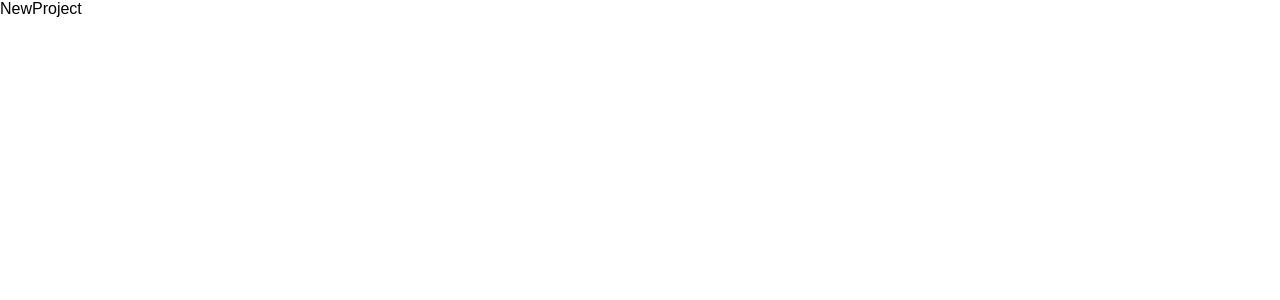
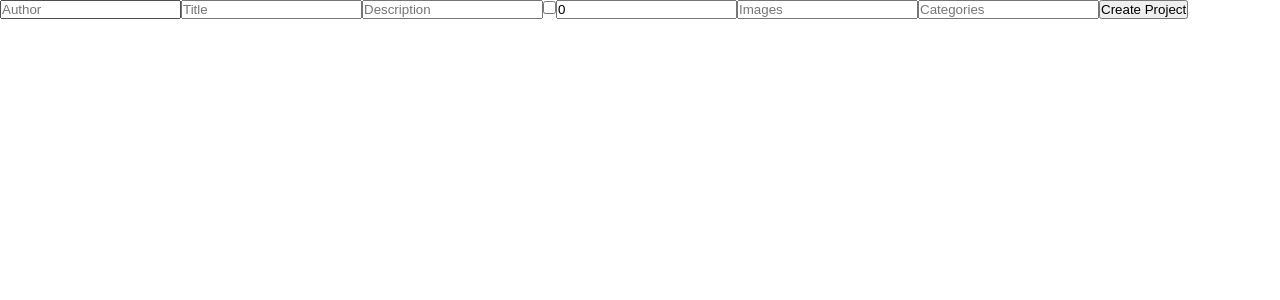
Before and after one commit to takuhartley/official-portfolio, a React (Create React App) app in the folder frontend/: page /projects/new in a window 1280 px wide. Shown: the top 300 px of the page. Built offline with nearby package versions, Linux system fonts and the light colour scheme.

Commit message:
Updated project folder
Working on code now

```diff
--- a/frontend/package.json
+++ b/frontend/package.json
@@ -13,6 +13,7 @@
     "@testing-library/react": "^13.4.0",
     "@testing-library/user-event": "^13.5.0",
     "axios": "^1.1.3",
+    "formik": "^2.2.9",
     "react": "^18.2.0",
     "react-dom": "^18.2.0",
     "react-dropzone": "^14.2.3",
--- a/frontend/src/App.js
+++ b/frontend/src/App.js
@@ -4,7 +4,7 @@ import Login from './Components/Login/Login.jsx'
 import Logout from './Components/Header/Logout/Logout.jsx'
 import Projects from './Pages/Projects/Projects.jsx'
 import Project from './Pages/Project/Project.jsx'
-import NewProject from './Pages/Dashboard/NewProject/NewProject.jsx'
+import NewProjectPage from './Pages/Dashboard/NewProjectPage/NewProjectPage.jsx'
 import About from './Pages/About/About.jsx'
 import Contact from './Pages/Contact/Contact.jsx'
 import Dashboard from './Pages/Dashboard/Dashboard.jsx'
@@ -24,7 +24,7 @@ const App = () => {
             <Route index element={<Projects />} />
             <Route path=':id' element={<Project />} />
             <Route path=':id/edit' element={<EditProject />} />
-            <Route path='new' element={<NewProject />} />
+            <Route path='new' element={<NewProjectPage />} />
           </Route>
           <Route path='/images'>
             <Route index element={<ImageSetting />} />
--- a/frontend/src/Pages/Dashboard/Dashboard.jsx
+++ b/frontend/src/Pages/Dashboard/Dashboard.jsx
@@ -107,6 +107,7 @@ function DashboardContent () {
             </IconButton>
             <Typography variant='h6' noWrap component='div'>
               Robby Dashboard
+              <RouterLink to={`/projects/new`}>New Project</RouterLink>
             </Typography>
           </Toolbar>
         </AppBar>
--- a/frontend/src/Pages/Dashboard/NewProject/NewProject.jsx
+++ /dev/null
@@ -1,7 +0,0 @@
-import React from 'react'
-
-const NewProject = () => {
-  return <div>NewProject</div>
-}
-
-export default NewProject
--- /dev/null
+++ b/frontend/src/Pages/Dashboard/NewProjectPage/NewProjectPage.jsx
@@ -0,0 +1,78 @@
+import React, { useState } from 'react'
+import { useDispatch } from 'react-redux'
+import { createProject } from '../../../Redux/Actions/projectActions.js'
+
+const NewProjectPage = () => {
+  const [author, setAuthor] = useState('')
+  const [title, setTitle] = useState('')
+  const [description, setDescription] = useState('')
+  const [published, setPublished] = useState(false)
+  const [likes, setLikes] = useState(0)
+  const [images, setImages] = useState([])
+  const [categories, setCategories] = useState([])
+
+  const dispatch = useDispatch()
+
+  const handleSubmit = e => {
+    e.preventDefault()
+    const projectData = {
+      author,
+      title,
+      description,
+      published,
+      likes,
+      images,
+      categories
+    }
+    dispatch(createProject(projectData))
+  }
+
+  return (
+    <form onSubmit={handleSubmit}>
+      <input
+        type='text'
+        value={author}
+        onChange={e => setAuthor(e.target.value)}
+        placeholder='Author'
+      />
+      <input
+        type='text'
+        value={title}
+        onChange={e => setTitle(e.target.value)}
+        placeholder='Title'
+      />
+      <input
+        type='text'
+        value={description}
+        onChange={e => setDescription(e.target.value)}
+        placeholder='Description'
+      />
+      <input
+        type='checkbox'
+        checked={published}
+        onChange={() => setPublished(!published)}
+      />
+      <input
+        type='number'
+        value={likes}
+        onChange={e => setLikes(e.target.value)}
+        placeholder='Likes'
+      />
+      <input
+        type='text'
+        value={images}
+        onChange={e => setImages(e.target.value)}
+        placeholder='Images'
+      />
+      <input
+        type='text'
+        value={categories}
+        onChange={e => setCategories(e.target.value)}
+        placeholder='Categories'
+      />
+      <button type='submit'>Create Project</button>
+    </form>
+  )
+}
+
+export default NewProjectPage
```
Also changed, not shown: 1 other file (tests, documents, lock files or other folders).
